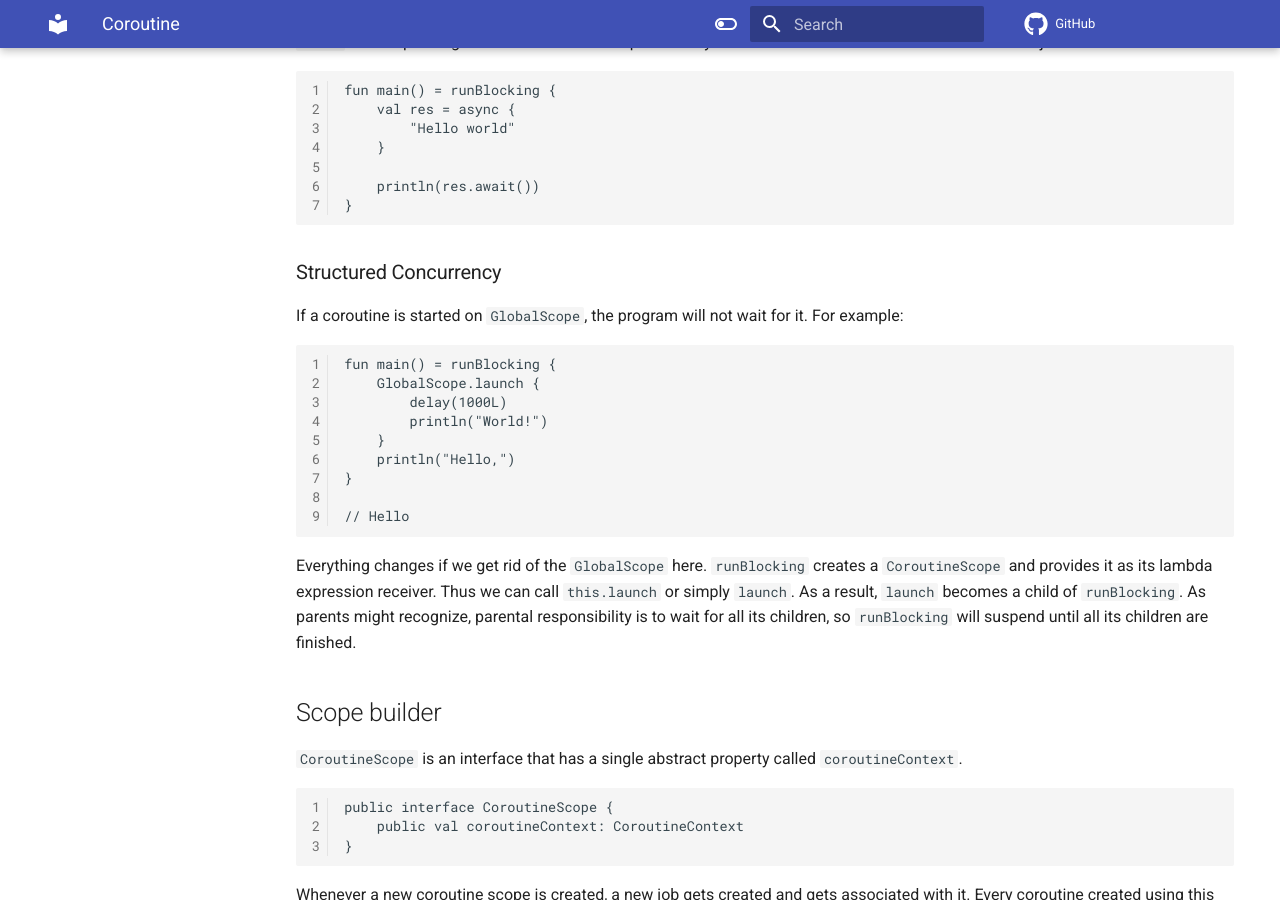
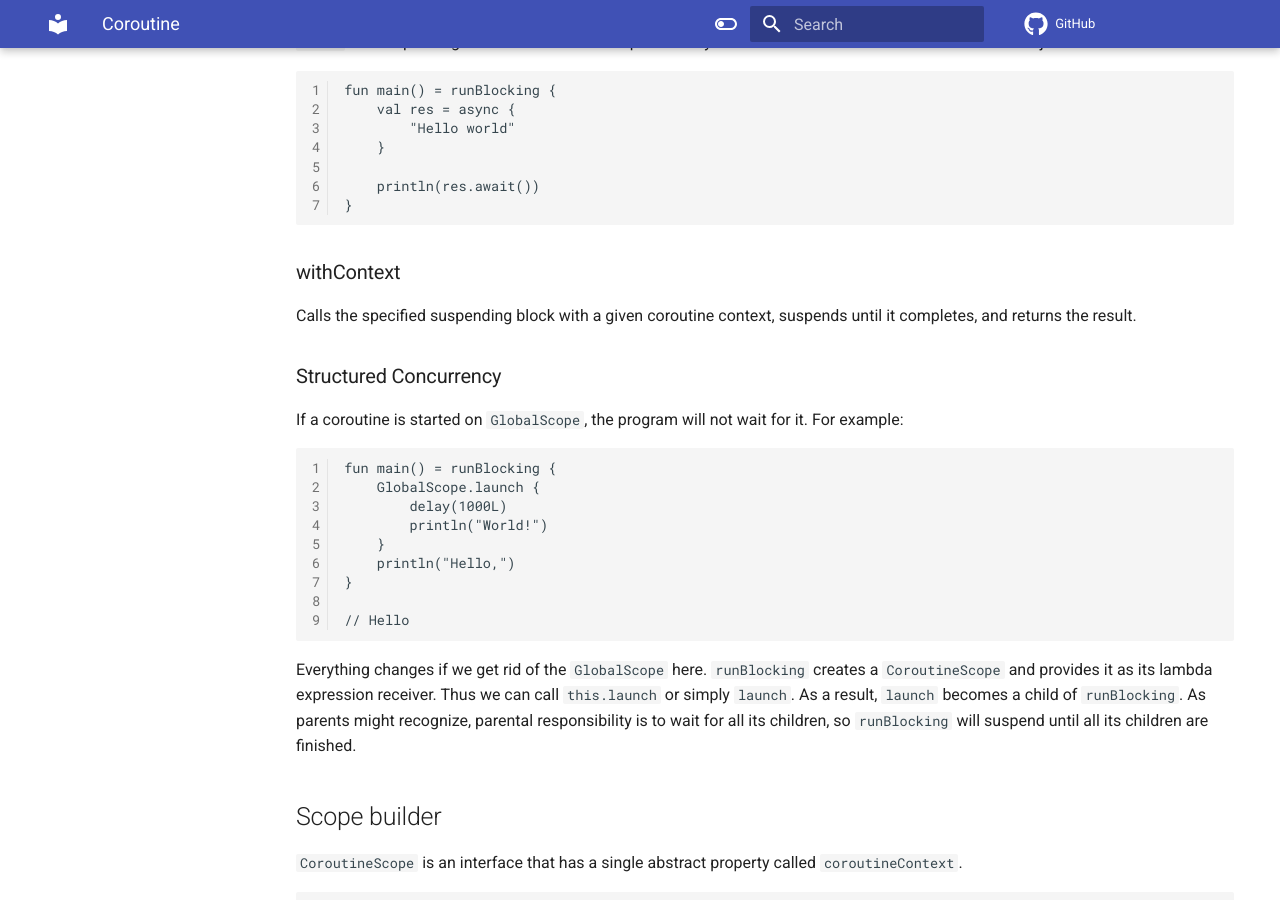
Before and after one commit to dinhhuy258/notes, an MkDocs documentation site: the page built from docs/programming/kotlin/coroutine/basics.md, in a window 1280 px wide and 900 px high, scrolled down 1682 px. Built offline with MkDocs 1.6.1 and Material for MkDocs 9.7.7, drawn with Linux system fonts in a browser that asks for light colours; comment, search, counter and statistics services are not loaded.

Commit message:
Add withContext

````diff
--- a/docs/programming/kotlin/coroutine/basics.md
+++ b/docs/programming/kotlin/coroutine/basics.md
@@ -71,6 +71,10 @@ fun main() = runBlocking {
 }
 ```
 
+### withContext
+
+Calls the specified suspending block with a given coroutine context, suspends until it completes, and returns the result.
+
 ### Structured Concurrency
 
 If a coroutine is started on `GlobalScope`, the program will not wait for it. For example:
````
